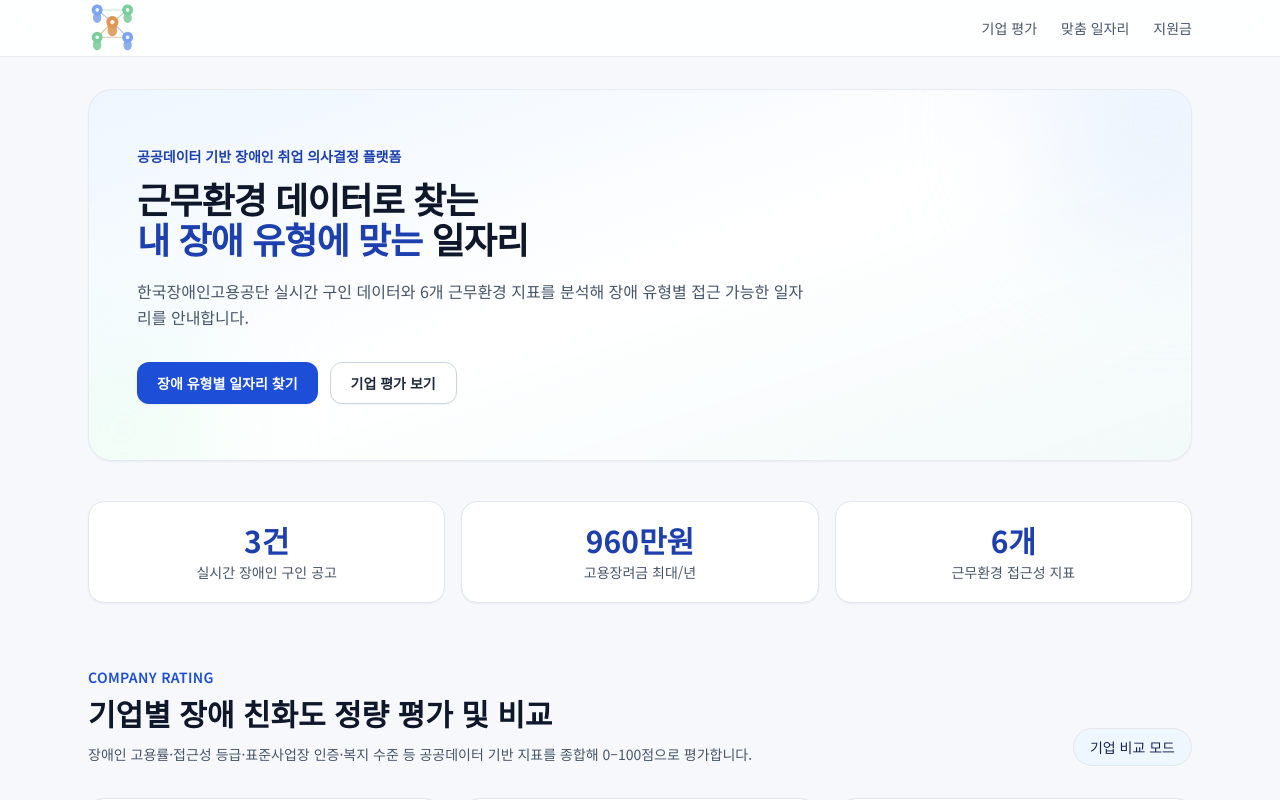
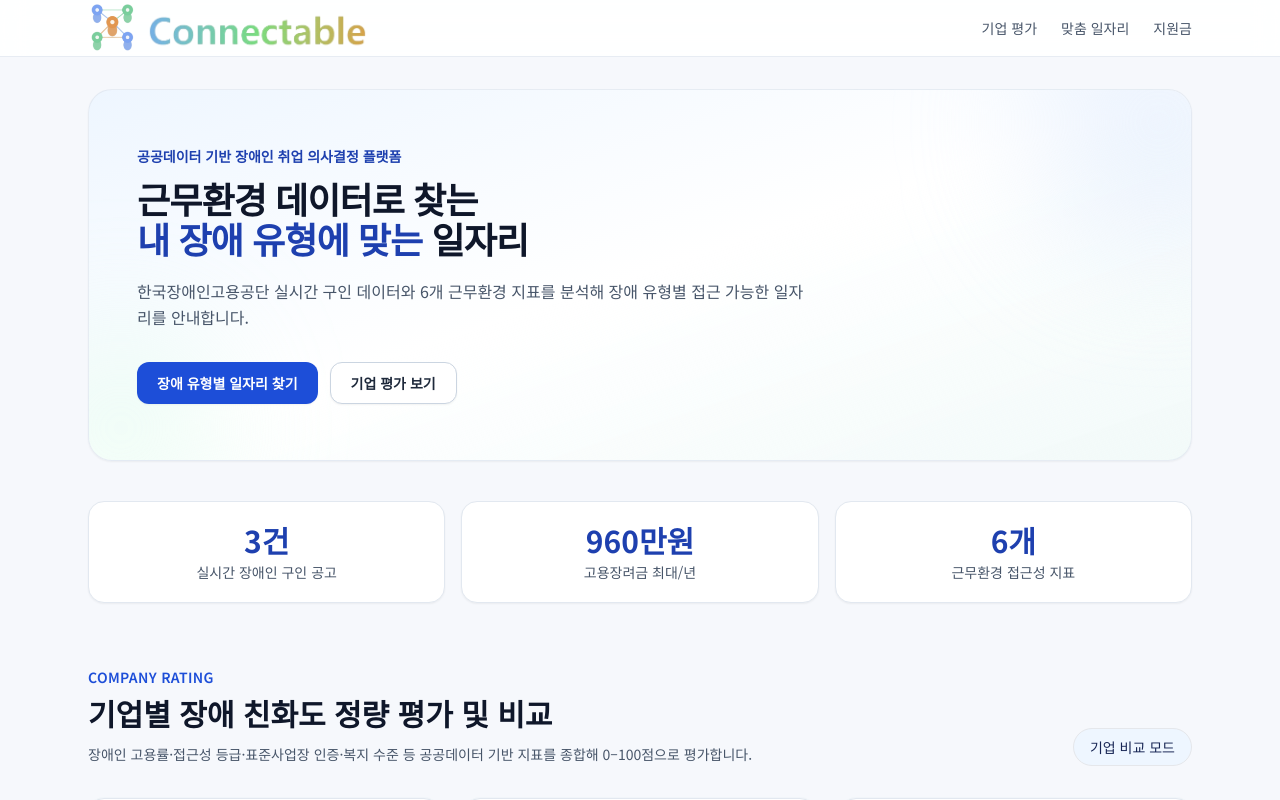
Before and after one commit to hufsacedevelopers/first_repository, a Next.js app in the folder frontend/: page / in a window 1280 px wide. Shown: the top 800 px of the page. Built offline with nearby package versions, Linux system fonts and the light colour scheme; no server answers.

Commit message:
Feat: 로고 텍스트 대입

```diff
--- a/frontend/components/SiteHeader.tsx
+++ b/frontend/components/SiteHeader.tsx
@@ -7,15 +7,23 @@ export default function SiteHeader() {
       <div className="mx-auto flex h-14 max-w-6xl items-center justify-between px-6">
         <Link
           href="/"
-          className="flex shrink-0 items-center"
-          aria-label="홈으로"
+          className="flex shrink-0 items-end gap-2.5"
+          aria-label="Connectable 홈으로"
         >
           <Image
             src="/connetable.png"
-            alt="Connetable"
+            alt=""
             width={256}
             height={256}
-            className="h-12 w-auto object-contain"
+            className="h-12 w-auto shrink-0 object-contain"
+            priority
+          />
+          <Image
+            src="/connectable_text.png"
+            alt=""
+            width={520}
+            height={120}
+            className="h-9 w-auto max-h-12 shrink-0 object-contain object-bottom md:h-10"
             priority
           />
         </Link>
```
Also changed, not shown: frontend/public/connectable_text.png (added).
